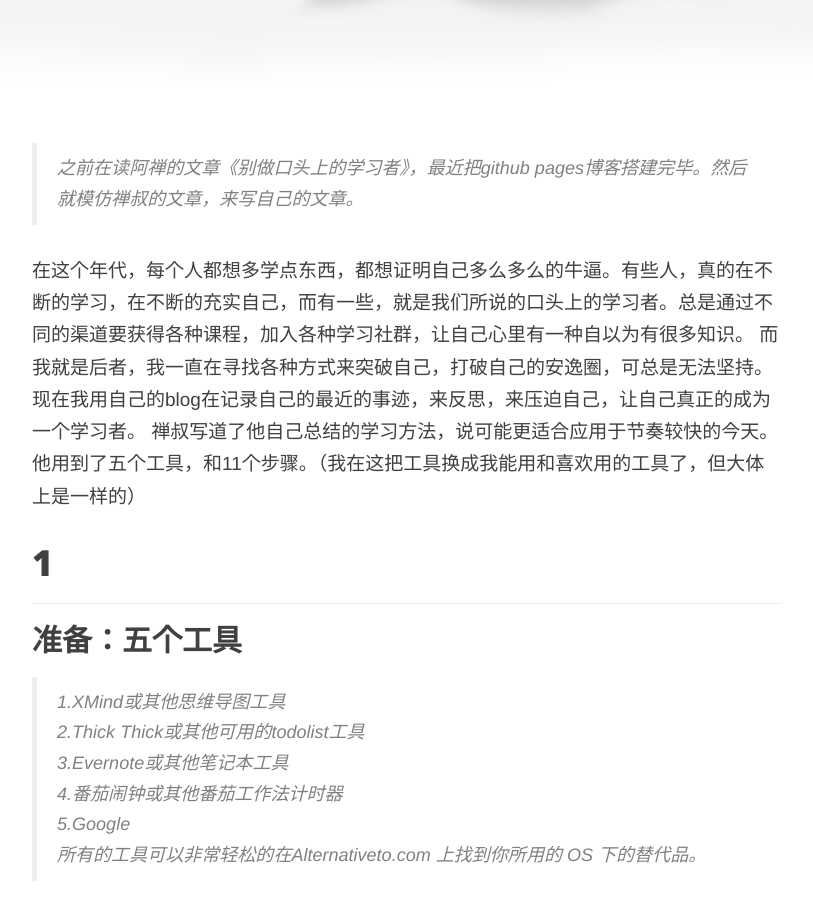
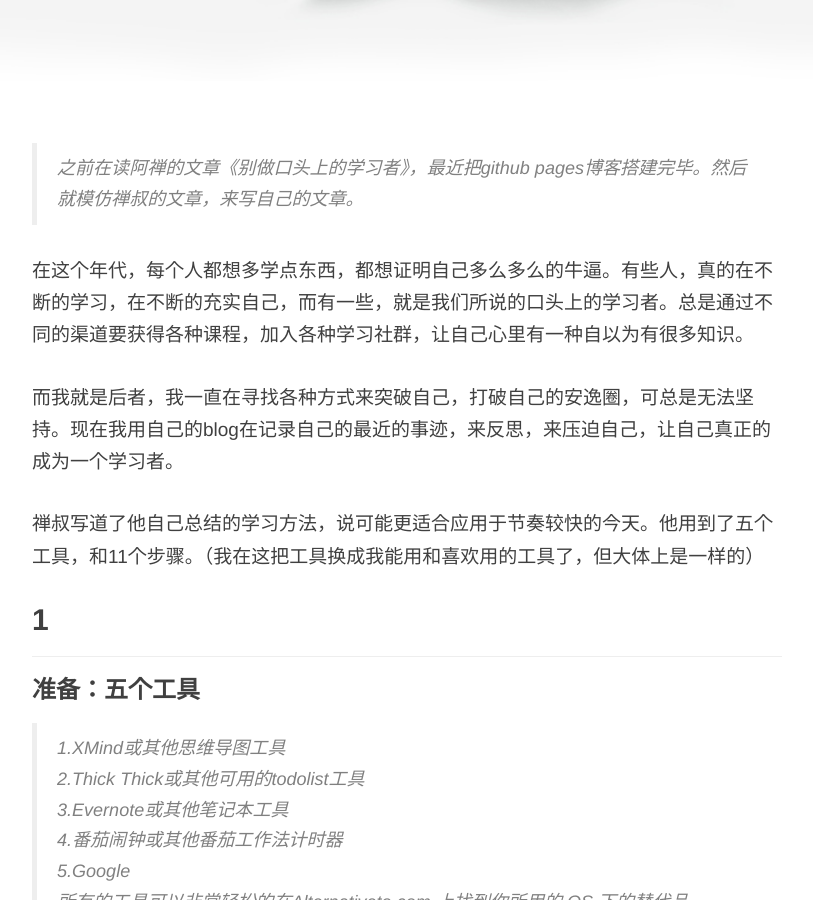
Before and after one commit to 8527/8527.github.io, a Jekyll site: the page built from _posts/2017-05-01-别做口头上的学习者.md, in a window 1280 px wide and 900 px high, scrolled down 336 px. Shown: the whole window, without its empty margins (233-1046 px from the left). Built offline with Jekyll 4.4.1, drawn with Linux system fonts in a browser that asks for light colours; nearby versions of some CDN libraries.

```diff
--- a/_posts/2017-05-01-别做口头上的学习者.md
+++ b/_posts/2017-05-01-别做口头上的学习者.md
@@ -11,12 +11,14 @@ description: 别做口头上的学习者
 > 之前在读阿禅的文章《别做口头上的学习者》，最近把github pages博客搭建完毕。然后就模仿禅叔的文章，来写自己的文章。
 
 在这个年代，每个人都想多学点东西，都想证明自己多么多么的牛逼。有些人，真的在不断的学习，在不断的充实自己，而有一些，就是我们所说的口头上的学习者。总是通过不同的渠道要获得各种课程，加入各种学习社群，让自己心里有一种自以为有很多知识。
+
 而我就是后者，我一直在寻找各种方式来突破自己，打破自己的安逸圈，可总是无法坚持。现在我用自己的blog在记录自己的最近的事迹，来反思，来压迫自己，让自己真正的成为一个学习者。
+
 禅叔写道了他自己总结的学习方法，说可能更适合应用于节奏较快的今天。他用到了五个工具，和11个步骤。（我在这把工具换成我能用和喜欢用的工具了，但大体上是一样的）
 
-# 1
+## 1
 * * *
-## 准备：五个工具
+### 准备：五个工具
 > 1.XMind或其他思维导图工具
 > 2.Thick Thick或其他可用的todolist工具
 > 3.Evernote或其他笔记本工具
@@ -24,9 +26,9 @@ description: 别做口头上的学习者
 > 5.Google
 所有的工具可以非常轻松的在Alternativeto.com 上找到你所用的 OS 下的替代品。
 
-# 2
+## 2
 * * *
-## 11个步骤
+### 11个步骤
 现在我们已经有了工具，然后执行以下步骤，尝试开始学习吧。
 禅叔为了方便理解，假设现在想学习拍摄一张漂亮的夜景照片，只是购买了相机，但还没学会相机如何操作。而我将会那考研来举例。
-## 2\.1
+### 2\.1
```
